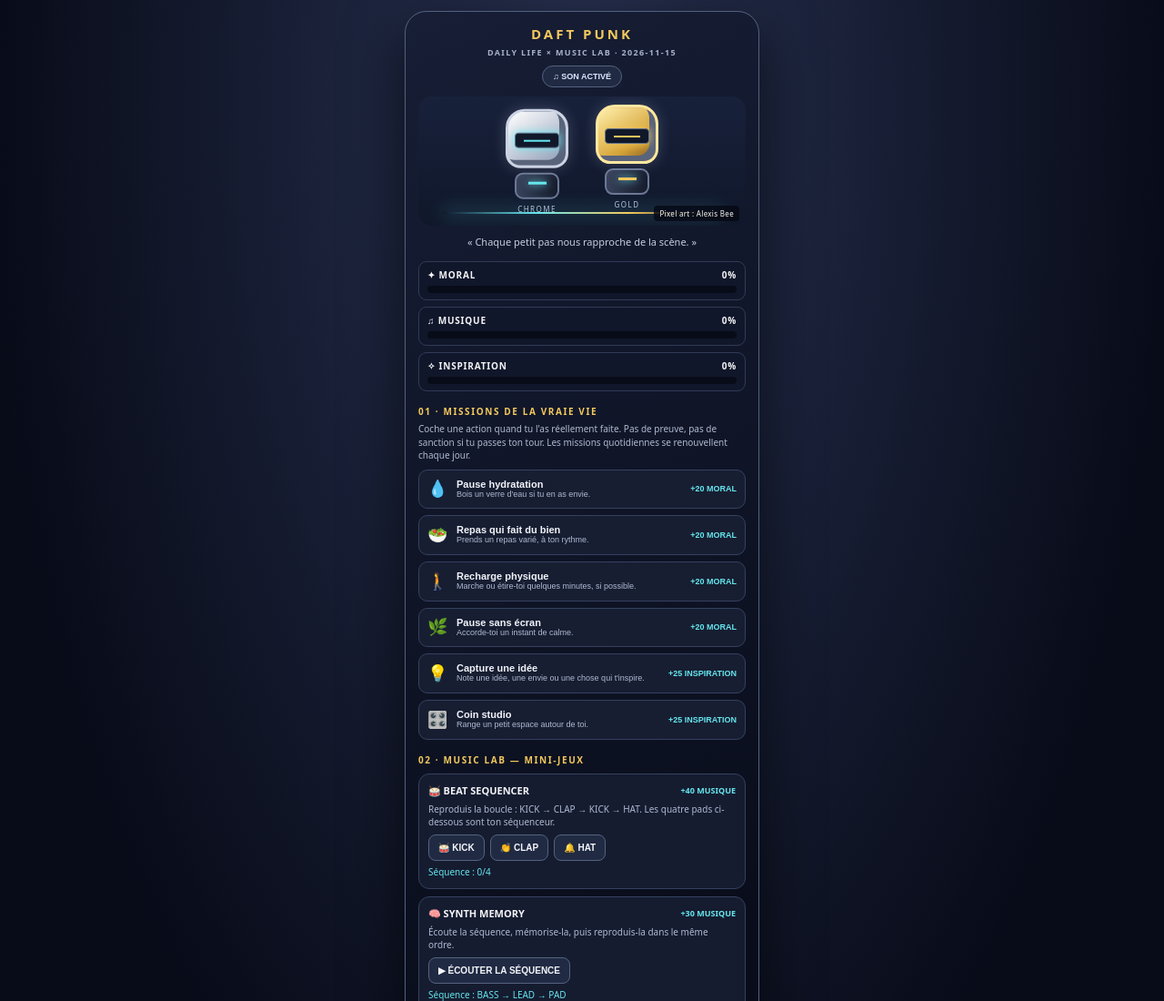
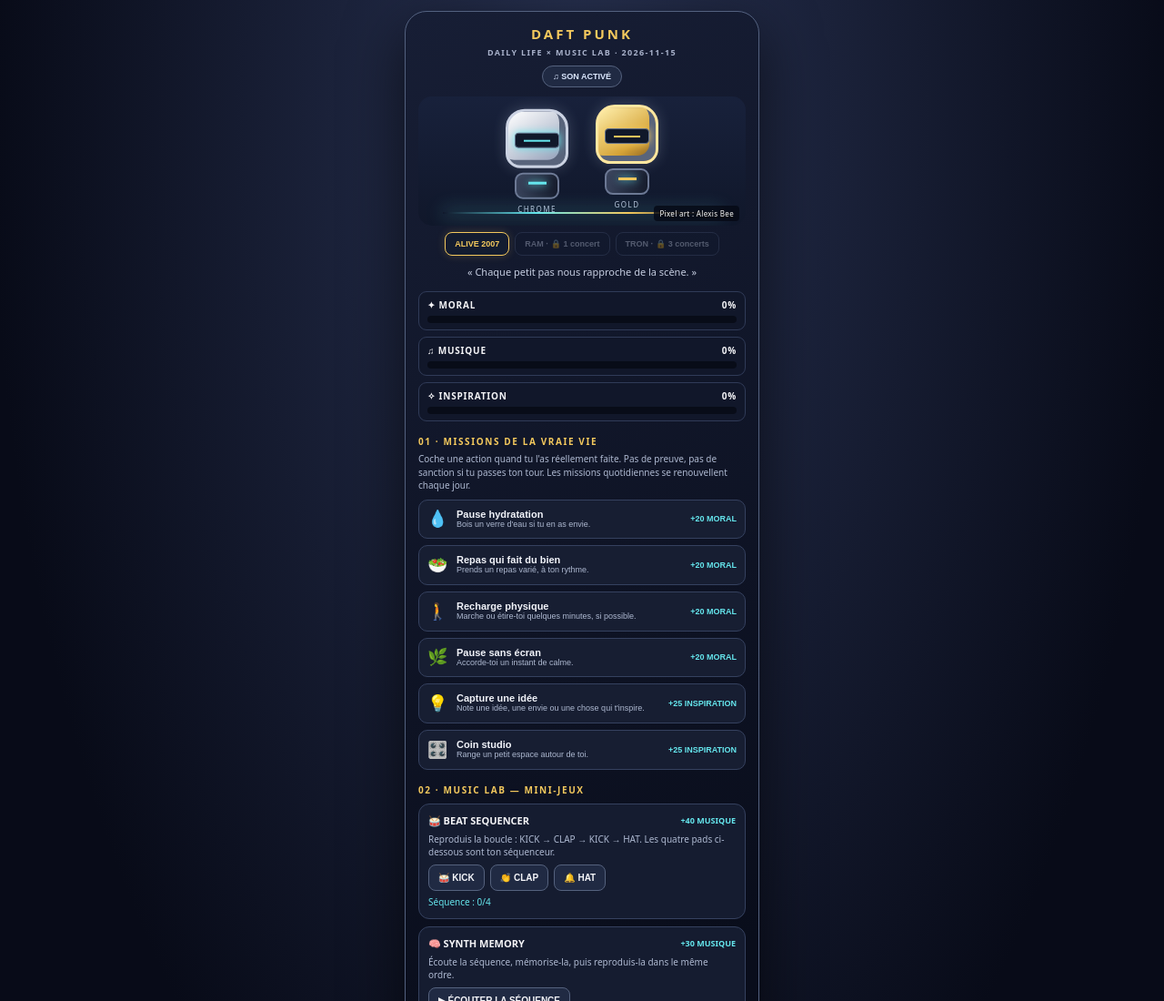
Before and after one commit to nezulpb-dotcom/poneygotchi, a website: page experiments/daft-punk-concert-companion/index.html in a window 1280 px wide. Shown: the top 1100 px of the page at 91% size. Drawn offline with Linux system fonts and the light colour scheme.

Commit message:
Add unlockable Alive RAM and Tron visual themes

```diff
--- a/experiments/daft-punk-concert-companion/index.html
+++ b/experiments/daft-punk-concert-companion/index.html
@@ -10,7 +10,7 @@
 header{text-align:center;color:var(--gold);font-weight:900;letter-spacing:.2em;font-size:15px}header small{display:block;color:#a9b2cb;font-size:9px;margin-top:4px;letter-spacing:.15em}.toptools{display:flex;justify-content:center;margin-top:8px}.soundtoggle{border:1px solid #55627e;background:#202a43;color:#dce8ff;border-radius:20px;padding:6px 11px;font-size:9px;font-weight:800;cursor:pointer}
 .stage{height:142px;display:flex;justify-content:center;align-items:center;gap:30px;margin:10px 0;background:linear-gradient(#18213b,#10172a);border-radius:15px;position:relative;overflow:hidden}
 .stage:after{content:"";position:absolute;bottom:13px;width:85%;height:2px;background:linear-gradient(90deg,transparent,var(--cyan),var(--gold),transparent);box-shadow:0 0 20px var(--cyan)}
-.stage.has-art{background-size:cover;background-position:center}.stage .licensed-sprite{width:min(82%,230px);height:136px;object-fit:contain;image-rendering:pixelated;z-index:1;position:relative;animation:bob 2.4s ease-in-out infinite}.stage .concert-visual{position:absolute;inset:0;width:100%;height:100%;object-fit:cover;z-index:0;opacity:.82}.artist-credit{position:absolute;right:7px;bottom:5px;z-index:2;padding:3px 6px;border-radius:4px;background:#050914cc;color:#fff;font-size:8px;letter-spacing:.04em;text-shadow:0 1px 2px #000}.robot{display:grid;justify-items:center;gap:5px;animation:bob 2.4s ease-in-out infinite}.robot:nth-child(2){animation-delay:-1.1s}
+.stage.has-art{background-size:cover;background-position:center}.stage .licensed-sprite{width:min(82%,230px);height:136px;object-fit:contain;image-rendering:pixelated;z-index:1;position:relative;animation:bob 2.4s ease-in-out infinite}.stage .concert-visual{position:absolute;inset:0;width:100%;height:100%;object-fit:cover;z-index:0;opacity:.82}.themebar{display:flex;gap:6px;justify-content:center;flex-wrap:wrap;margin:-3px 0 10px}.themebar button{border:1px solid #465473;background:#131c30;color:#cbd5e9;border-radius:8px;padding:7px 10px;font-size:9px;font-weight:800;cursor:pointer}.themebar button[aria-pressed=true]{border-color:var(--gold);color:var(--gold);box-shadow:0 0 10px #f4c95d33}.themebar button:disabled{opacity:.35;cursor:not-allowed}.artist-credit{position:absolute;right:7px;bottom:5px;z-index:2;padding:3px 6px;border-radius:4px;background:#050914cc;color:#fff;font-size:8px;letter-spacing:.04em;text-shadow:0 1px 2px #000}.robot{display:grid;justify-items:center;gap:5px;animation:bob 2.4s ease-in-out infinite}.robot:nth-child(2){animation-delay:-1.1s}
 .helmet{width:69px;height:65px;border-radius:21px 21px 16px 16px;border:3px solid #cbd2e2;background:linear-gradient(145deg,#fff,#8b98b3);position:relative;box-shadow:inset -7px -6px #59647b,0 0 16px #d8e7ff33}
 .gold .helmet{background:linear-gradient(145deg,#fff0ae,#d5a337 65%,#79521d);border-color:#ffe7a0}
 .visor{position:absolute;left:7px;right:7px;top:23px;height:17px;border-radius:4px;background:#10182a;border:1px solid #62728d;box-shadow:0 0 9px var(--cyan)}
@@ -39,6 +39,7 @@ button:focus-visible{outline:2px solid var(--cyan);outline-offset:3px}
 <div class="robot"><div class="helmet"><div class="visor"></div></div><div class="torso"></div><small>CHROME</small></div>
 <div class="robot gold"><div class="helmet"><div class="visor"></div></div><div class="torso"></div><small>GOLD</small></div>
 <span class="artist-credit" id="artistCredit">Pixel art : Alexis Bee</span></section>
+<nav class="themebar" id="themeBar" aria-label="Univers visuels"><button data-theme="alive" aria-pressed="true">ALIVE 2007</button><button data-theme="ram" aria-pressed="false">RAM · 🔒</button><button data-theme="tron" aria-pressed="false">TRON · 🔒</button></nav>
 <div class="quote" id="quote">« On prépare quelque chose de spécial. »</div>
 <section class="meters" aria-label="Progression des trois jauges" aria-live="polite">
 <div class="meter"><div class="meterline"><span>✦ MORAL</span><span id="moralText">0%</span></div><div class="track"><div class="fill" id="moral"></div></div></div>
@@ -100,6 +101,10 @@ function applyPrivateAssets(){
 }
 applyPrivateAssets();
 const $=id=>document.getElementById(id);
+const themes={alive:{label:'ALIVE 2007',character:privateAssets.characterSprite,background:privateAssets.stageBackground},ram:{label:'RAM',character:privateAssets.ramCharacterSprite,background:privateAssets.ramStageBackground},tron:{label:'TRON',character:privateAssets.tronCharacterSprite,background:privateAssets.tronStageBackground}};
+function unlocked(theme){return theme==='alive'||(theme==='ram'&&state.concerts>=1)||(theme==='tron'&&state.concerts>=3);}
+function setTheme(theme){if(!unlocked(theme))return;state.theme=theme;const item=themes[theme],stage=$('characterStage');stage.querySelectorAll('.licensed-sprite').forEach(node=>node.remove());stage.querySelectorAll('.robot').forEach(node=>node.style.display='grid');if(item.character){const img=document.createElement('img');img.className='licensed-sprite';img.src=item.character;img.alt='Sprites '+item.label+' par Alexis Bee';img.onload=()=>stage.querySelectorAll('.robot').forEach(node=>node.style.display='none');img.onerror=()=>img.remove();stage.append(img);}stage.style.backgroundImage=item.background?`linear-gradient(#080b1880,#080b1880),url("${item.background}")`:'';stage.classList.toggle('has-art',!!item.background);save();renderThemes();}
+function renderThemes(){document.querySelectorAll('#themeBar button').forEach(b=>{const ok=unlocked(b.dataset.theme);b.disabled=!ok;b.setAttribute('aria-pressed',String(state.theme===b.dataset.theme));b.textContent=themes[b.dataset.theme].label+(ok?'':b.dataset.theme==='ram'?' · 🔒 1 concert':' · 🔒 3 concerts');});}
 let state=loadState();
 let audioOn=true, audioContext=null;
 const noteHz={kick:78,clap:420,hat:1150,BASS:110,LEAD:660,PAD:440};
@@ -134,12 +139,14 @@ function render(){
  const ready=concertReady(state);$('concert').disabled=!ready;$('concert').classList.toggle('ready',ready);$('concert').textContent=ready?'★ OUVRIR LE CONCERT ★':'CONCERT VERROUILLÉ';
  $('quote').textContent=ready?'« Le public est là. À nous de jouer ! »':'« Chaque petit pas nous rapproche de la scène. »';
  for(const [k,v] of Object.entries(state.mix))$(k+'Value').textContent=v;
+ renderThemes();
  if(won('beat'))$('beatFeedback').textContent='✓ Beat validé !';
  if(won('memory'))$('memoryFeedback').textContent='✓ Mémoire parfaite !';
  if(won('mix'))$('mixFeedback').textContent='✓ Mix équilibré !';
 }
 $('dateLabel').textContent=dateKey();
 document.querySelectorAll('.mission').forEach(b=>b.addEventListener('click',()=>award(b.dataset.id)));
+document.querySelectorAll('#themeBar button').forEach(b=>b.addEventListener('click',()=>setTheme(b.dataset.theme)));
 const beatTarget=['kick','clap','kick','hat'];let beat=[];
 $('beatPads').querySelectorAll('button').forEach(b=>b.addEventListener('click',()=>{if(won('beat'))return;tone(b.dataset.beat);beat.push(b.dataset.beat);if(beat.some((v,i)=>v!==beatTarget[i])){beat=[];$('beatFeedback').textContent='Oups, recommence la boucle !';return;}$('beatFeedback').textContent='Séquence : '+beat.length+'/4';if(beat.length===4)win('beat','music',40,$('beatFeedback'));}));
 const memTarget=['BASS','LEAD','PAD'];let mem=[];$('playMemory').addEventListener('click',playSequence);
@@ -148,6 +155,6 @@ $('mixControls').querySelectorAll('button').forEach(b=>b.addEventListener('click
 $('concert').addEventListener('click',()=>{if(!concertReady(state))return;const result=launchConcert(state);state=result.state;save();$('show').classList.add('show');$('showStatus').textContent='Initialisation des projecteurs…';tone('kick',.3);setTimeout(()=>{$('showStatus').textContent='Synchronisation des synthés…';tone('BASS',.3);},850);setTimeout(()=>{$('showStatus').textContent='Le public est prêt. Le concert commence !';tone('LEAD',.5);},1700);});
 $('close').addEventListener('click',()=>$('show').classList.remove('show'));
 $('reset').addEventListener('click',()=>{if(!confirm('Effacer la progression de cette démo ?'))return;state=createState();beat=[];mem=[];save();render();$('beatFeedback').textContent='Séquence : 0/4';$('memoryFeedback').textContent='0/3';$('mixFeedback').textContent='Ajuste chaque piste (1 → 2 → 3).';});
-render();save();
+render();setTheme(state.theme||'alive');save();
 </script>
 </body></html>
```
